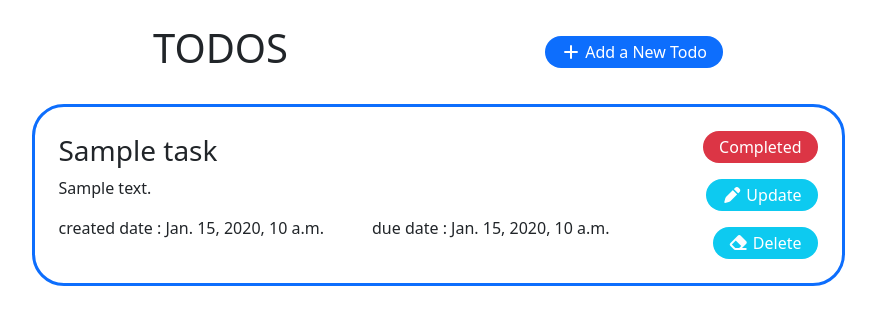
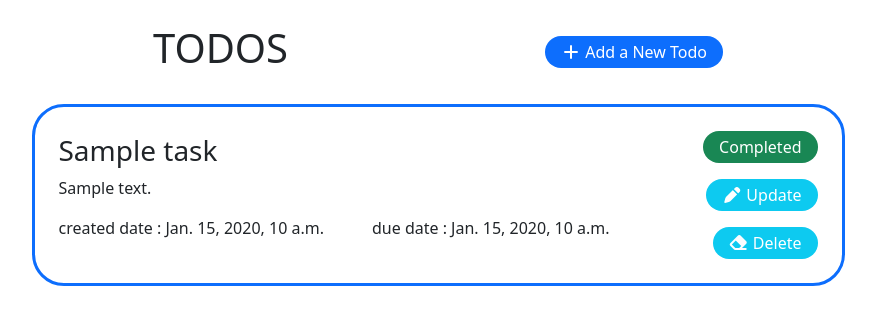
Before and after one commit to Rohini6697/django_todo_list, a Django app: template todos/templates/index.html in a window 1280 px wide. Shown: the top 325 px of the page, without its empty margins (218-1094 px from the left). Run offline with Django 5.2, Linux system fonts and the light colour scheme; the template is opened without the code that fills it: most values are stand-ins (such as "Sample title", 1, 10 or a date in 2020); some libraries are stand-ins or nearby versions.

Commit message:
minor changes

```diff
--- a/todos/templates/index.html
+++ b/todos/templates/index.html
@@ -29,9 +29,9 @@
                         </div>
                         <div class="d-flex flex-column align-items-end gap-3">
                             {% if x.task_status %}
-                                <button class="bg-danger p-3 rounded-5 border-0 text-white pt-1 pb-1">Completed</button>
+                                <button class="bg-success p-3 rounded-5 border-0 text-white pt-1 pb-1">Completed</button>
                             {% else %}
-                                <button class="bg-success p-3 rounded-5 border-0 text-white pt-1 pb-1">Pending</button>
+                                <button class="bg-danger p-3 rounded-5 border-0 text-white pt-1 pb-1">Pending</button>
                             {% endif %}
                             <a href="{% url 'update_todo' x.id %}"><button class="bg-info p-3 rounded-5 border-0 text-white pt-1 pb-1"><i class="fa-solid fa-pen" style="color: #ffffff;"></i>  Update</button></a>
                             <a href="{% url 'delete' x.id %}"><button class="bg-info p-3 rounded-5 border-0 text-white pt-1 pb-1"><i class="fa-solid fa-eraser" style="color: #fafcff;"></i>  Delete</button></a>
```
Also changed, not shown: db.sqlite3.
